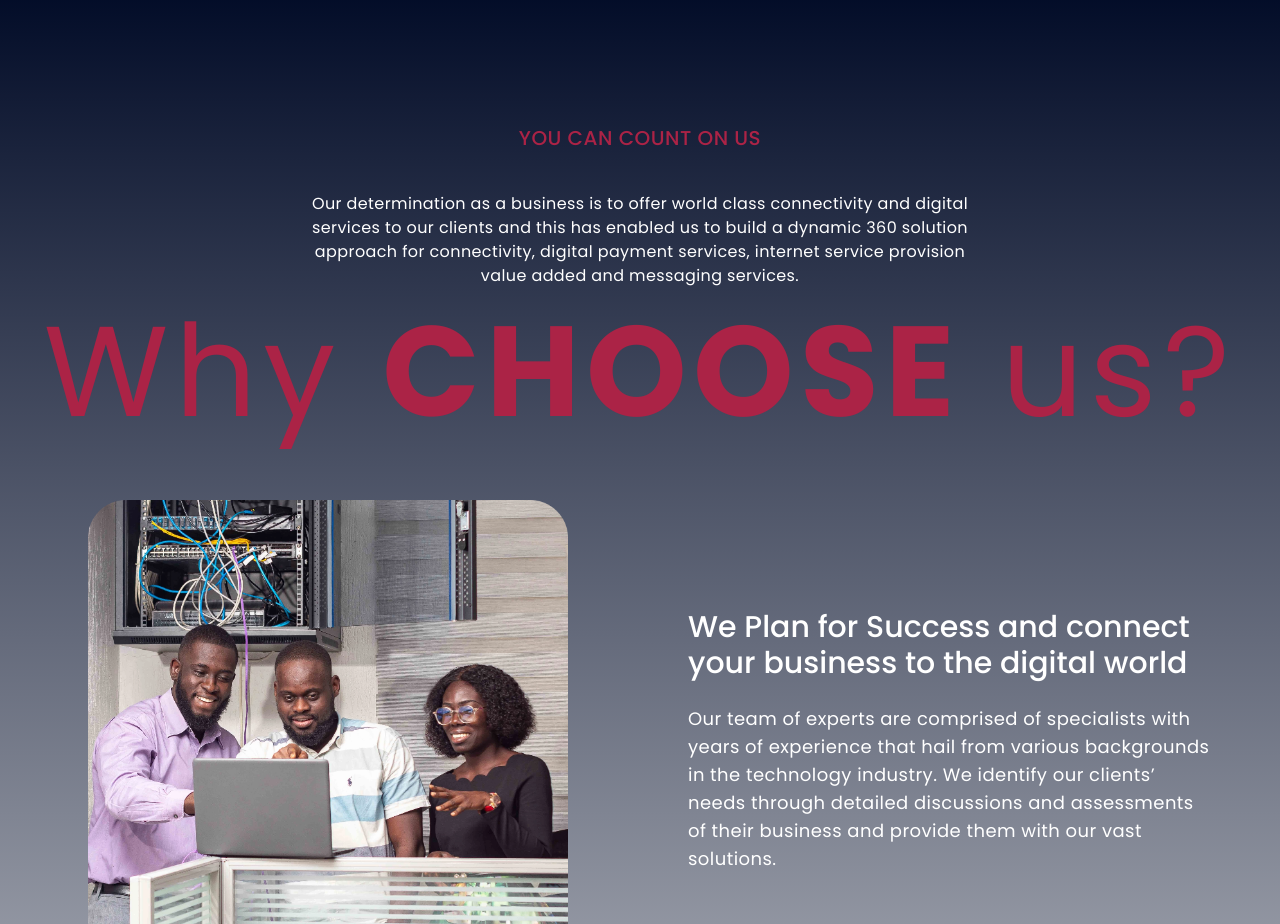
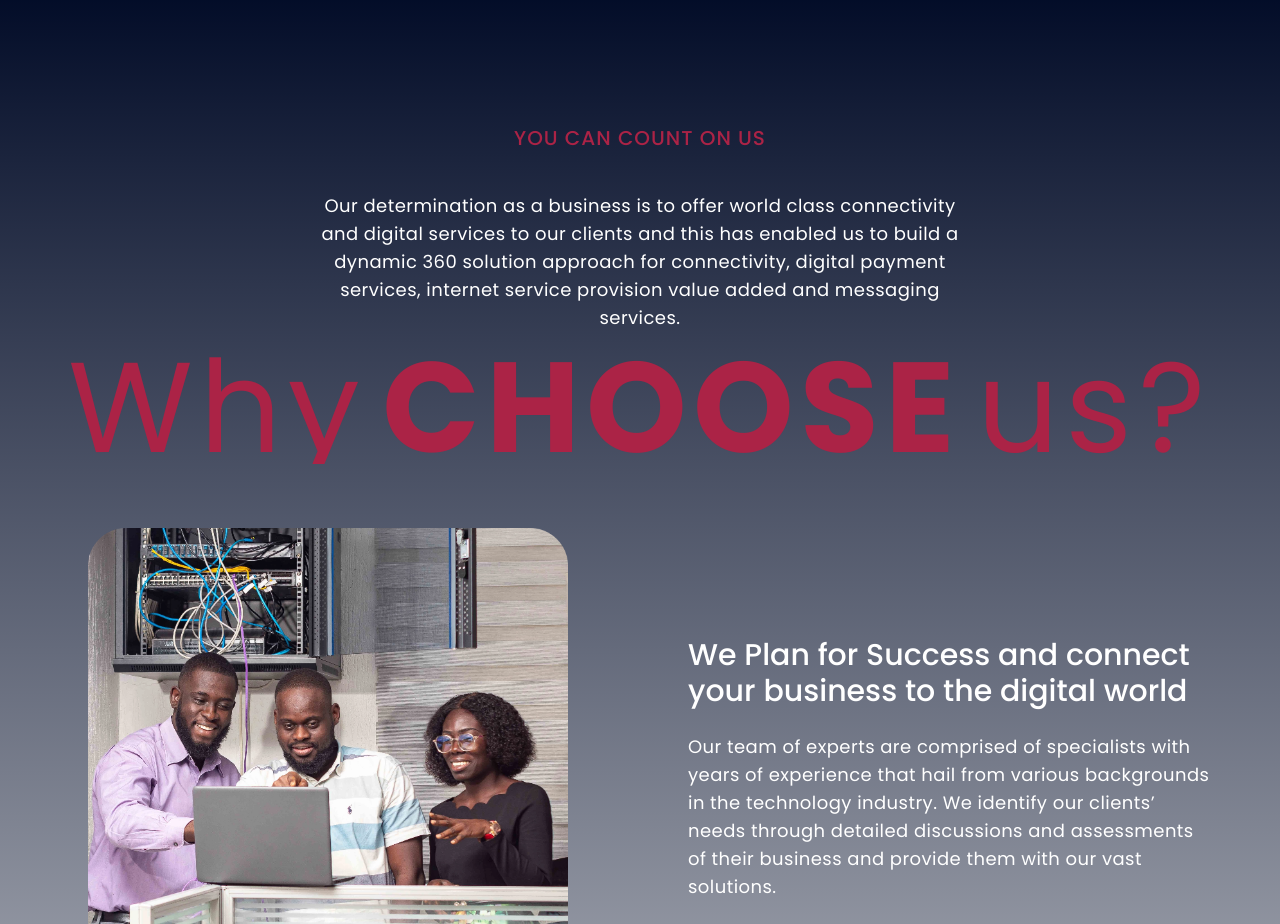
Before and after one commit to johnkdunyo/bsl-com-web, a Next.js app: page / in a window 1280 px wide. Shown: the part 780-1704 px from the top of the page. Built offline with nearby package versions, Linux system fonts and the light colour scheme; grey boxes are pictures that could not be loaded.

Commit message:
updated the why choose us texts

```diff
--- a/src/components/aboutPage/LeadershipTeam.tsx
+++ b/src/components/aboutPage/LeadershipTeam.tsx
@@ -46,7 +46,7 @@ const LeadershipTeam = () => {
             spaceBetween={4}
             grabCursor={true}
             centeredSlides={true}
-            slidesPerView={2}
+            slidesPerView={"auto"}
             loop={true}
             mousewheel={true}
             autoplay={{
--- a/src/components/homePage/YouCanCountOnUs.tsx
+++ b/src/components/homePage/YouCanCountOnUs.tsx
@@ -34,10 +34,10 @@ const YouCanCountOnUs = () => {
     <section className="youCanCount-section flex flex-col   pt-20 -mt-10 pb-8">
       <section className="flex w-full flex-col justify-center items-center  container mx-auto px-4 sm:px-0 mt-16 mb-5">
         <div className=" max-w-2xl text-center">
-          <h1 className="uppercase text-[#AB2346] text-xl mb-10 tracking-wide font-medium ">
+          <h1 className="uppercase text-[#AB2346] text-xl mb-10 tracking-wider font-medium ">
             You can count on us
           </h1>
-          <p className="text-white tracking-wide text-base">
+          <p className="text-white paragraphText1">
             Our determination as a business is to offer world class connectivity
             and digital services to our clients and this has enabled us to build
             a dynamic 360 solution approach for connectivity, digital payment
@@ -46,15 +46,17 @@ const YouCanCountOnUs = () => {
           </p>
         </div>
       </section>
-      <section className="my-8  h-16 flex items-center">
+      <section className="h-16 sm:h-[7rem]  flex items-center text-clip overflow-hidden  ">
         <h1
-          className={`text-3xl hover:text-[2.4rem] sm:text-[8rem]  hover:sm:text-[10rem]  w-full text-[#AB2346]  inline-block text-center tracking-wider `}
+          className={`text-[5rem] hover:text-[2.4rem] sm:text-[8rem]  hover:sm:text-[10rem]  w-full text-[#AB2346]  text-center tracking-wider text-clip  items-center flex justify-center`}
         >
-          Why <span className="uppercase font-bold">Choose</span> us?
+          <>Why</>
+          <span className="uppercase font-bold mx-4">Choose</span>
+          <>us?</>
         </h1>
       </section>
 
-      <section className="flex flex-col custom-container gap-10  my-10">
+      <section className="flex flex-col custom-container gap-10  my-10 ">
         <WhyChooseUsComponent
           imageURL="/assets/img/whyChooseUs/picture1.png"
           title="We Plan for Success and connect your business to the digital world"
--- a/src/styles/globals.css
+++ b/src/styles/globals.css
@@ -20,7 +20,7 @@
 
 
 .custom-button1 {
-    @apply  px-6 py-3 uppercase custom-gradient-bg text-white rounded-[24px] tracking-widest
+    @apply  px-6 py-3 uppercase custom-gradient-bg text-white rounded-[24px] tracking-widest hover:bg-gradient-to-r hover:from-white hover:to-white hover:text-[#1D365A]
 }
 .custom-container {
     @apply container mx-auto px-4 sm:px-16
```
